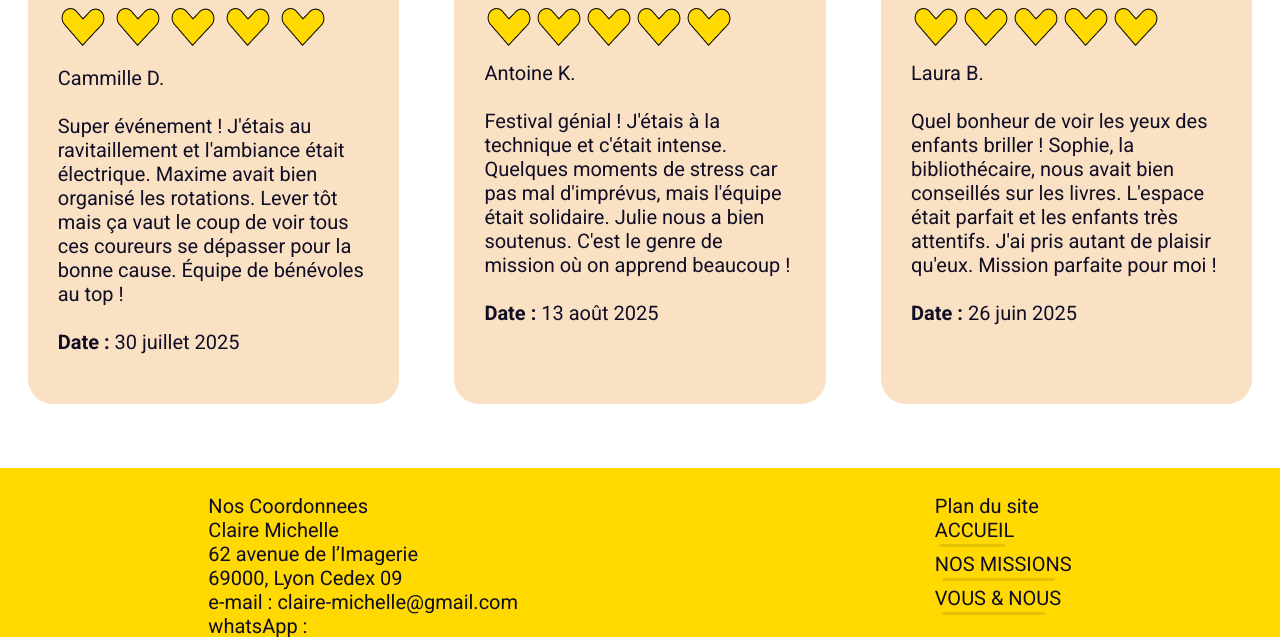
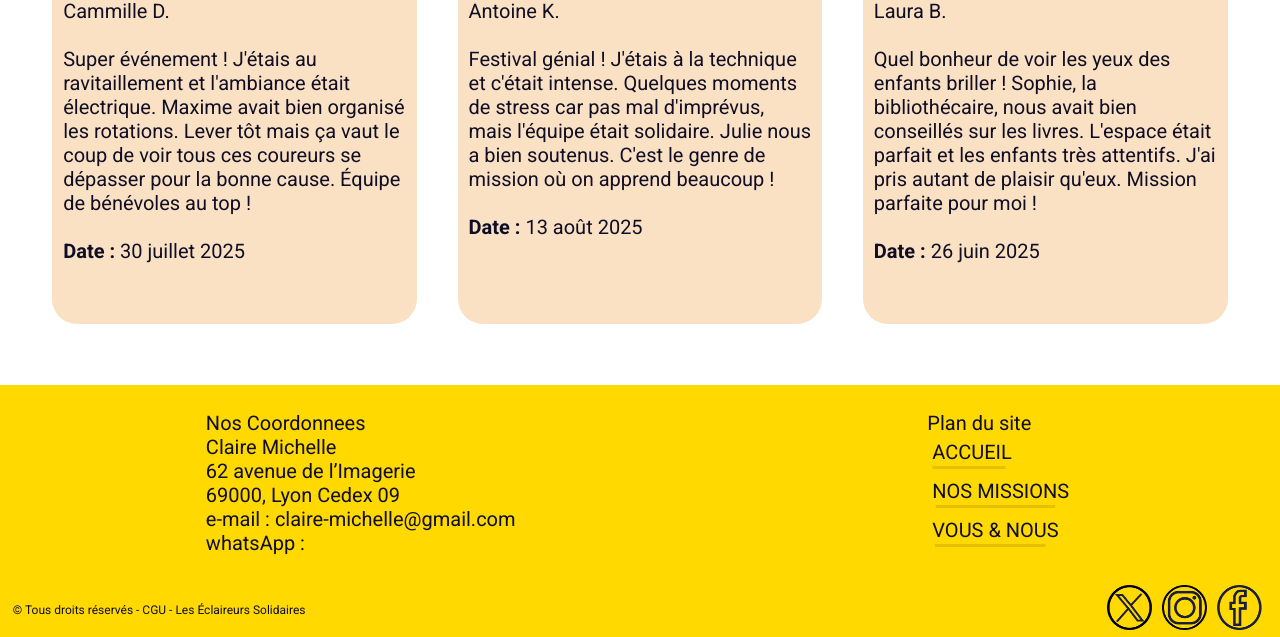
Before and after one commit to PascalJusselme/Projet_M2i, a PHP site: page / in a window 1280 px wide. Shown: the part 3311-3948 px from the top of the page. Run offline with PHP 8.4, Linux system fonts and the light colour scheme.

Commit message:
Version stable / Soucis landscape ok a poffiner / Revoir un peut les margin ou padding / MAJ a jour continue

```diff
--- a/projet_fil_rouge/index.html
+++ b/projet_fil_rouge/index.html
@@ -47,6 +47,7 @@
     </header>
 
     <section class="hero_section">
+      <div class="glob_hero">
       <div class="site_title">
         <h1>
           Les &Eacute;claireurs <span class="color_word">Solidaires</span>
@@ -79,6 +80,7 @@
           placeholder="Rechercher une mission"
         />
       </div>
+    </div>
     </section>
 
     <section class="bloc_pres">
@@ -272,7 +274,7 @@
         <h3>T&Eacute;MOIGNAGES</h3>
       </div>
 
-      <div id="glob_card">
+      <div class="glob_card">
         <div class="avis_card">
           <div class="avis_card_glob">
             <div class="entete_avis">
@@ -289,11 +291,11 @@
             </div>
             <div class="foot_avis">
               <div class="icon_hearth">
-                <img src="./img/coeur-valide.png" alt="" id="icon_heart" />
-                <img src="./img/coeur-valide.png" alt="" id="icon_heart" />
-                <img src="./img/coeur-valide.png" alt="" id="icon_heart" />
-                <img src="./img/coeur-valide.png" alt="" id="icon_heart" />
-                <img src="./img/coeur-valide.png" alt="" id="icon_heart" />
+                <img src="./img/coeur-valide.png" alt="" id="icon_hearth" />
+                <img src="./img/coeur-valide.png" alt="" id="icon_hearth" />
+                <img src="./img/coeur-valide.png" alt="" id="icon_hearth" />
+                <img src="./img/coeur-valide.png" alt="" id="icon_hearth" />
+                <img src="./img/coeur-valide.png" alt="" id="icon_hearth" />
               </div>
               <div class="txt_avis">
                 <p>Cammille D.</p>
@@ -314,19 +316,23 @@
           <div class="avis_card_glob">
             <div class="entete_avis">
               <div class="avatar_member">
-                <img src="https://randomuser.me/api/portraits/women/10.jpg" alt="" id="img_avatar" />
+                <img
+                  src="https://randomuser.me/api/portraits/women/10.jpg"
+                  alt=""
+                  id="img_avatar"
+                />
               </div>
               <div class="lib_mission_avis">
                 <p>Accompagnement Festival de rue</p>
               </div>
             </div>
             <div class="foot_avis">
-              <div class="icon_heart">
-                <img src="./img/coeur-valide.png" alt="" id="icon_heart" />
-                <img src="./img/coeur-valide.png" alt="" id="icon_heart" />
-                <img src="./img/coeur-valide.png" alt="" id="icon_heart" />
-                <img src="./img/coeur-valide.png" alt="" id="icon_heart" />
-                <img src="./img/coeur-valide.png" alt="" id="icon_heart" />
+              <div class="icon_hearth">
+                <img src="./img/coeur-valide.png" alt="" id="icon_hearth" />
+                <img src="./img/coeur-valide.png" alt="" id="icon_hearth" />
+                <img src="./img/coeur-valide.png" alt="" id="icon_hearth" />
+                <img src="./img/coeur-valide.png" alt="" id="icon_hearth" />
+                <img src="./img/coeur-valide.png" alt="" id="icon_hearth" />
               </div>
               <div class="txt_avis">
                 <p>Antoine K.</p>
@@ -347,19 +353,23 @@
           <div class="avis_card_glob">
             <div class="entete_avis">
               <div class="avatar_member">
-                <img src="https://randomuser.me/api/portraits/men/55.jpg" alt="" id="img_avatar" />
+                <img
+                  src="https://randomuser.me/api/portraits/men/55.jpg"
+                  alt=""
+                  id="img_avatar"
+                />
               </div>
               <div class="lib_mission_avis">
                 <p>Magie avec les enfants</p>
               </div>
             </div>
             <div class="foot_avis">
-              <div class="icon_heart">
-                <img src="./img/coeur-valide.png" alt="" id="icon_heart" />
-                <img src="./img/coeur-valide.png" alt="" id="icon_heart" />
-                <img src="./img/coeur-valide.png" alt="" id="icon_heart" />
-                <img src="./img/coeur-valide.png" alt="" id="icon_heart" />
-                <img src="./img/coeur-valide.png" alt="" id="icon_heart" />
+              <div class="icon_hearth">
+                <img src="./img/coeur-valide.png" alt="" id="icon_hearth" />
+                <img src="./img/coeur-valide.png" alt="" id="icon_hearth" />
+                <img src="./img/coeur-valide.png" alt="" id="icon_hearth" />
+                <img src="./img/coeur-valide.png" alt="" id="icon_hearth" />
+                <img src="./img/coeur-valide.png" alt="" id="icon_hearth" />
               </div>
               <div class="txt_avis">
                 <p>Laura B.</p>
@@ -413,6 +423,7 @@
         </div>
       </div>
     </footer>
+
     <div id="modal_container" class="modal_container">
       <div class="entete_modal">
         <h1>Les Eclaireurs Solidaires</h1>
@@ -443,13 +454,13 @@
             </div>
           </form>
         </div>
-        <!-- <div class="footer_formu"> -->
+        <div class="footer_formu">
           <div class="remember">
             <input type="checkbox" name="remember_me" />
             <p>Se souvenir de moi</p>
           </div>
           <a href="#">Mot de passe oublié ?</a>
-        <!-- </div> -->
+        </div>
         <div class="button_validate_connec">
           <input type="button" value="Se connecter" />
         </div>
--- a/projet_fil_rouge/style/style-mobile.css
+++ b/projet_fil_rouge/style/style-mobile.css
@@ -1,6 +1,6 @@
-@media all and (max-width: 740px) {
+@media all and (max-width: 819px) {
   body {
-    font-size: 16px;
+    font-size: 14px;
   }
   .last {
     display: none;
@@ -98,6 +98,13 @@
     padding: 8px 17px;
     font-size: 12px;
   }
+
+  /*------------------------------------------------------------------------------------------*/
+  /*-------------------------------------HERO SECTION-----------------------------------------*/
+  /*------------------------------------------------------------------------------------------*/
+  .hero_section .glob_hero {
+    padding-top: 50px;
+  }
   /*------------------------------------------------------------------------------------------*/
   /*--------------------------------WHO ARE & OUR NUMBER--------------------------------------*/
   /*------------------------------------------------------------------------------------------*/
@@ -156,11 +163,24 @@
   .btn_more_miss {
     width: 80%;
   }
-/*------------------------------------------------------------------------------------------*/
-/*------------------------------------TESTIMONIALS------------------------------------------*/
-/*------------------------------------------------------------------------------------------*/
-.avis_card {
-  width: 100%;}
+  /*------------------------------------------------------------------------------------------*/
+  /*------------------------------------TESTIMONIALS------------------------------------------*/
+  /*------------------------------------------------------------------------------------------*/
+  .avis_card_glob {
+    margin-left: 15px;
+    bottom: 25px;
+  }
+  .avis_card {
+    width: 100%;
+    margin-top: 40px;
+  }
 
+  .entete_avis {
+    display: flex;
+    flex-wrap: wrap;
+  }
 
+  .lib_mission_avis {
+    height: auto;
+  }
 }
--- a/projet_fil_rouge/style/style.css
+++ b/projet_fil_rouge/style/style.css
@@ -30,7 +30,7 @@
   text-decoration: none;
   display: inline-block;
   overflow: hidden;
-  padding-bottom: 5px;
+  padding: 5px;
   color: #100e25;
 }
 
@@ -519,19 +529,21 @@
 /*------------------------------------TESTIMONIALS------------------------------------------*/
 /*------------------------------------------------------------------------------------------*/
 .testimonials {
+  width: 95%;
   display: flex;
   flex-direction: column;
-  justify-content: space-around;
+  margin: auto;
 }
 
-#glob_card {
+.glob_card {
   display: flex;
   justify-content: space-around;
+  flex-wrap: wrap;
   margin: 5% auto;
 }
 
 .avis_card {
-  width: 29%;
+  width: 30%;
   margin-top: 2%;
   background-color: #fae1c4;
   border-radius: 25px;
@@ -540,26 +552,27 @@
 .avis_card_glob {
   position: relative;
   bottom: 50px;
-  margin-left: 30px;
 }
 
 .entete_avis {
+  width: 100%;
   display: flex;
   align-items: center;
+  margin-left: 2%;
+}
+.lib_mission_avis {
+  width: calc(98% - 110px);
+  margin: 50px 0 0 0;
 }
 
-.lib_mission_avis {
-  margin-top: 60px;
-  margin-left: 2%;
+#icon_hearth {
+  width: 25px;
+  height: auto;
 }
 
-.icon_heart {
-  display: flex;
-  width: 5%;
-}
-
+.icon_hearth,
 .txt_avis {
-  padding: 15px 34px 0 0;
+  margin: 3%;
 }
 
 #img_avatar {
@@ -607,6 +620,9 @@
   display: flex;
   justify-content: space-between;
 }
+.bloc_picto a {
+  animation: none;
+}
 
 .picto {
   width: 45px;
```
Also changed, not shown: other parts of projet_fil_rouge/style/style.css (+42 -35 lines), projet_fil_rouge/style/style-tab.css (+170 -2 lines).
